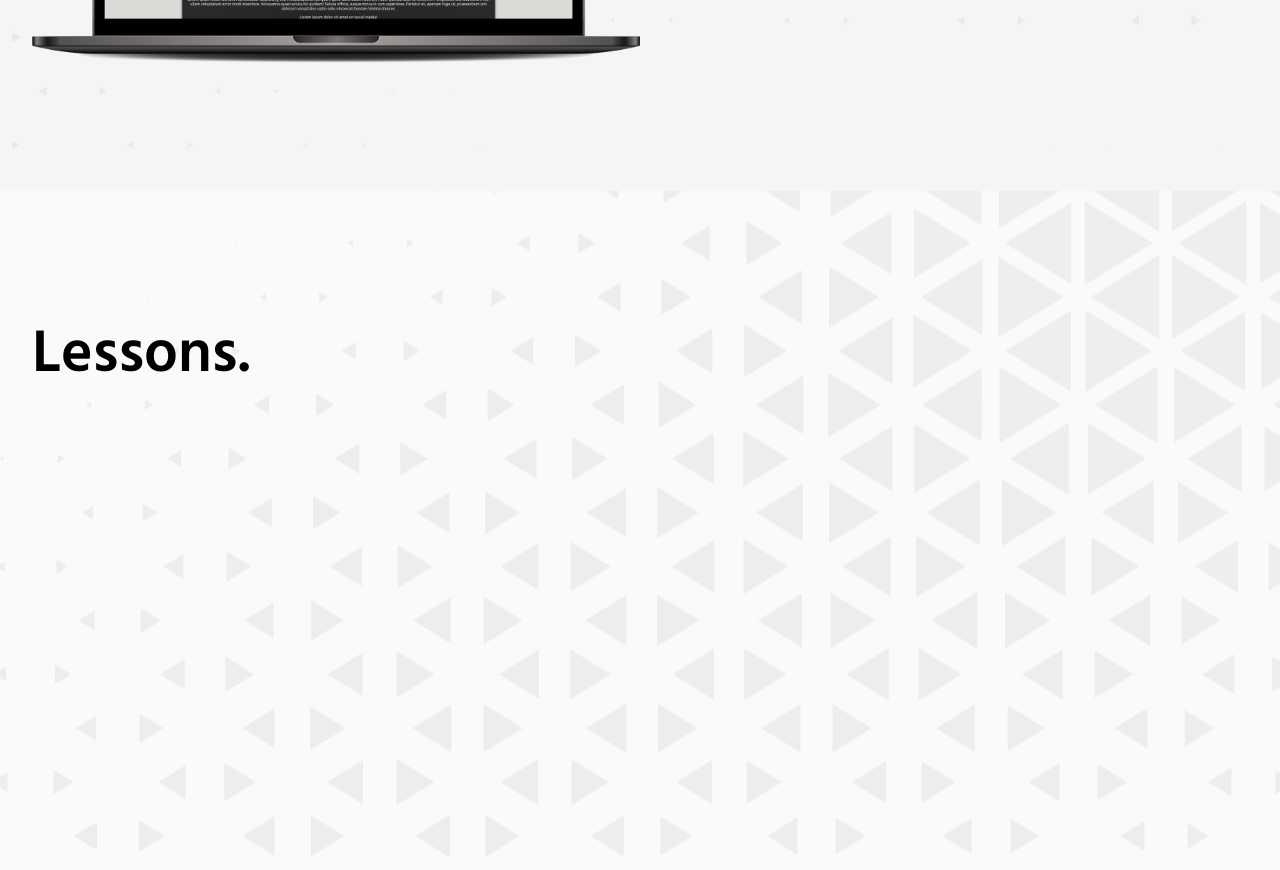
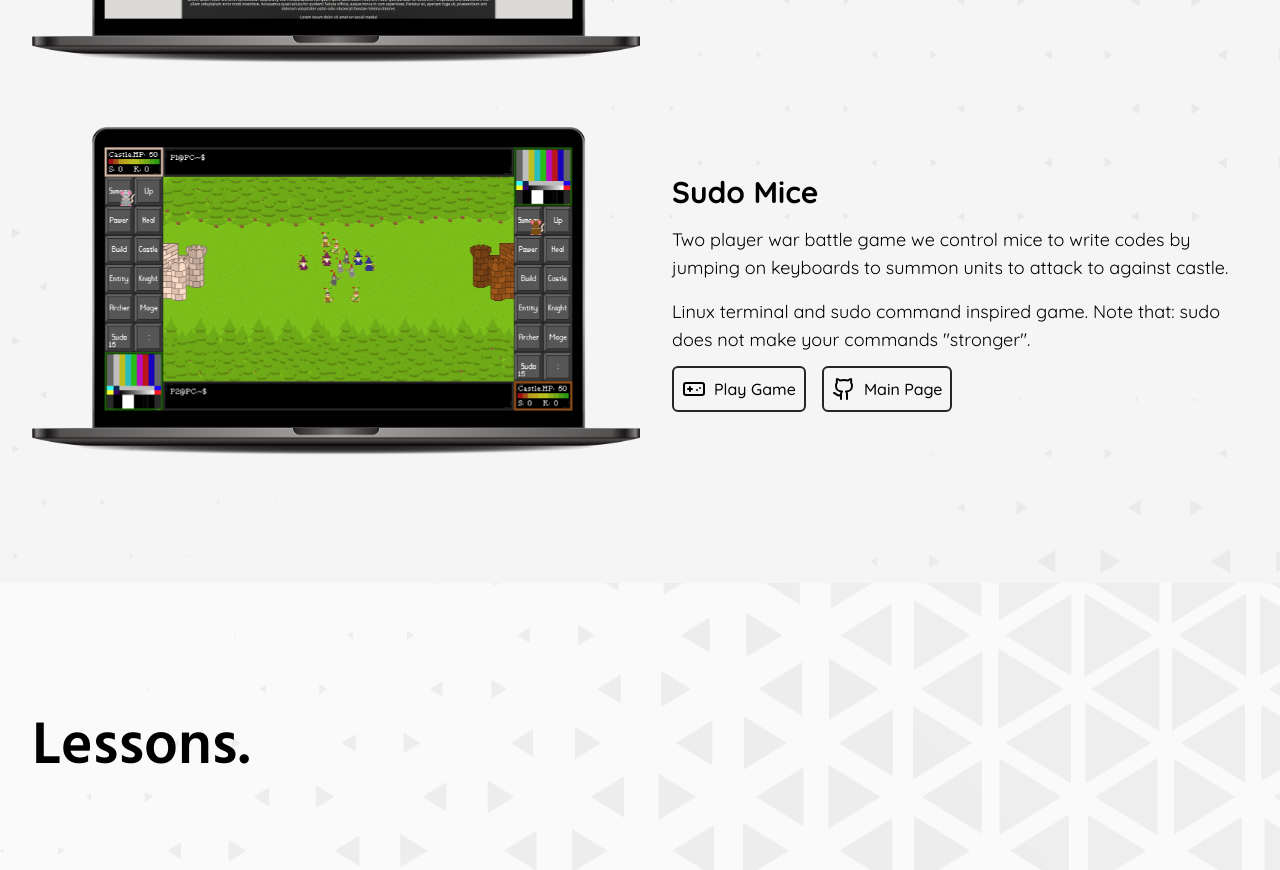
Before and after one commit to Elagoht/furkanbaytekin.dev, a React (Create React App) app: page / in a window 1280 px wide. Shown: the part 4180-5050 px from the top of the page. Built offline with nearby package versions, Linux system fonts and the light colour scheme.

Commit message:
chore: new projects

```diff
--- a/package.json
+++ b/package.json
@@ -10,6 +10,7 @@
     "lucide-react": "^0.252.0",
     "react": "^18.2.0",
     "react-dom": "^18.2.0",
+    "react-router-dom": "^6.14.0",
     "react-scripts": "5.0.1",
     "tailwindcss": "^3.3.2",
     "web-vitals": "^2.1.4"
--- a/src/components/Portfolio/index.jsx
+++ b/src/components/Portfolio/index.jsx
@@ -5,7 +5,8 @@ import img_terminal_portfolio from "../../assets/projects/terminal_portfolio.png
 import img_album_advertisement_site from "../../assets/projects/album_advertisement_site.png"
 import img_pug_cv from "../../assets/projects/pug_cv.png"
 import img_black_blog from "../../assets/projects/black_blog.png"
-import { Github, Presentation, Store } from "lucide-react";
+import img_sudo_mice from "../../assets/projects/sudo_mice.png"
+import { Gamepad, Github, Presentation, Store } from "lucide-react";
 
 export default function Portfolio() {
   return <section id="portfolio">
@@ -78,10 +79,10 @@ export default function Portfolio() {
           <p>Portfolio website that can be perfectly optimized for printing. Can easily obtain a PDF file from this page.</p>
           <p>Just fill the inline JSON data in pug files and build the site easily. Fully customisable.</p>
           <div className="flex gap-4 max-md:justify-center">
-            <a target="_blank" rel="noreferrer" href="https://github.com/Elagoht/PugCV">
+            <a target="_blank" rel="noreferrer" href="https://elagoht.github.io/pugCV">
               <Presentation className="inline" /> See Demo
             </a>
-            <a target="_blank" rel="noreferrer" href="https://github.com/Elagoht/PugCV">
+            <a target="_blank" rel="noreferrer" href="https://github.com/Elagoht/pugCV">
               <Github className="inline" /> Source Code
             </a>
           </div>
@@ -91,11 +92,25 @@ export default function Portfolio() {
           <h1>Black Blog</h1>
           <p>Blog website with dark/light theme, font face/size settings. Created with PHP but then converted to vanilla HTML, CSS & JS.</p>
           <div className="flex gap-4 max-md:justify-center">
-            <a target="_blank" rel="noreferrer" href="https://github.com/Elagoht/PugCV">
+            <a target="_blank" rel="noreferrer" href="https://elagoht.github.io/BlackBlog">
               <Presentation className="inline" /> See Demo
             </a>
-            <a target="_blank" rel="noreferrer" href="https://github.com/Elagoht/PugCV">
+            <a target="_blank" rel="noreferrer" href="https://github.com/Elagoht/BlackBlog">
               <Github className="inline" /> Source Code
+            </a>
+          </div>
+        </Project>
+
+        <Project img={img_sudo_mice}>
+          <h1>Sudo Mice</h1>
+          <p>Two player war battle game we control mice to write codes by jumping on keyboards to summon units to attack to against castle.</p>
+          <p>Linux terminal and sudo command inspired game. Note that: sudo does not make your commands "stronger".</p>
+          <div className="flex gap-4 max-md:justify-center">
+            <a target="_blank" rel="noreferrer" href="https://elagoht.itch.io/sudo-mice">
+              <Gamepad className="inline" /> Play Game
+            </a>
+            <a target="_blank" rel="noreferrer" href="https://github.com/Elagoht/SudoMice">
+              <Github className="inline" /> Main Page
             </a>
           </div>
         </Project>
```
Also changed, not shown: src/assets/projects/sudo_mice.png (added), 1 other file (tests, documents, lock files or other folders).
